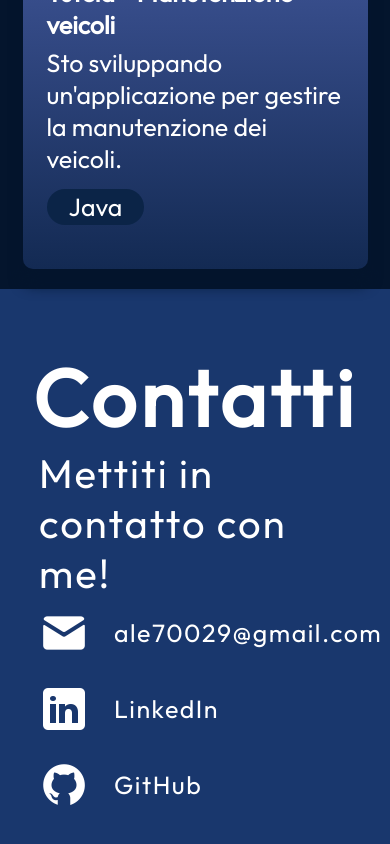
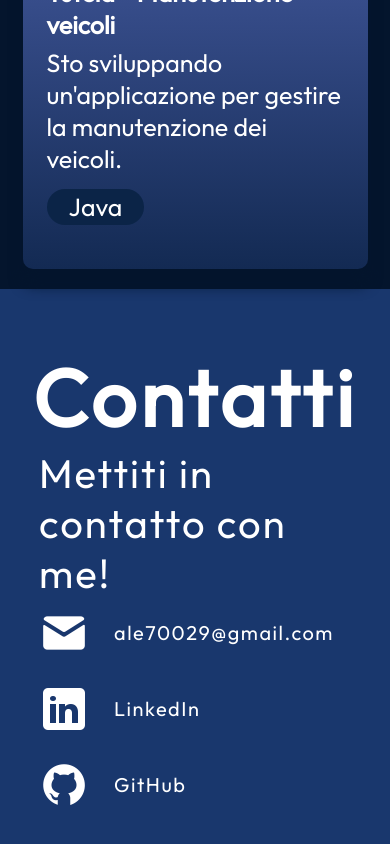
Before and after one commit to ale70029/portoflio_website, a React (Vite) app: page / in a window 390 px wide. Shown: the part 5750-6594 px from the top of the page. Built offline with nearby package versions, Linux system fonts and the light colour scheme.

Commit message:
fixed contact mobile view

```diff
--- a/src/components/Contact/Contact.module.css
+++ b/src/components/Contact/Contact.module.css
@@ -62,13 +62,16 @@
 
     .links {
         align-items: left;
+        justify-content: center;
     }
 
     .link a {
         color: var(--color-text);
         text-decoration: none;
-        font-size: 25px;
+        font-size: 20px;
         font-weight: 400;
         letter-spacing: 1.5px;
     }
+
+
 }
```
